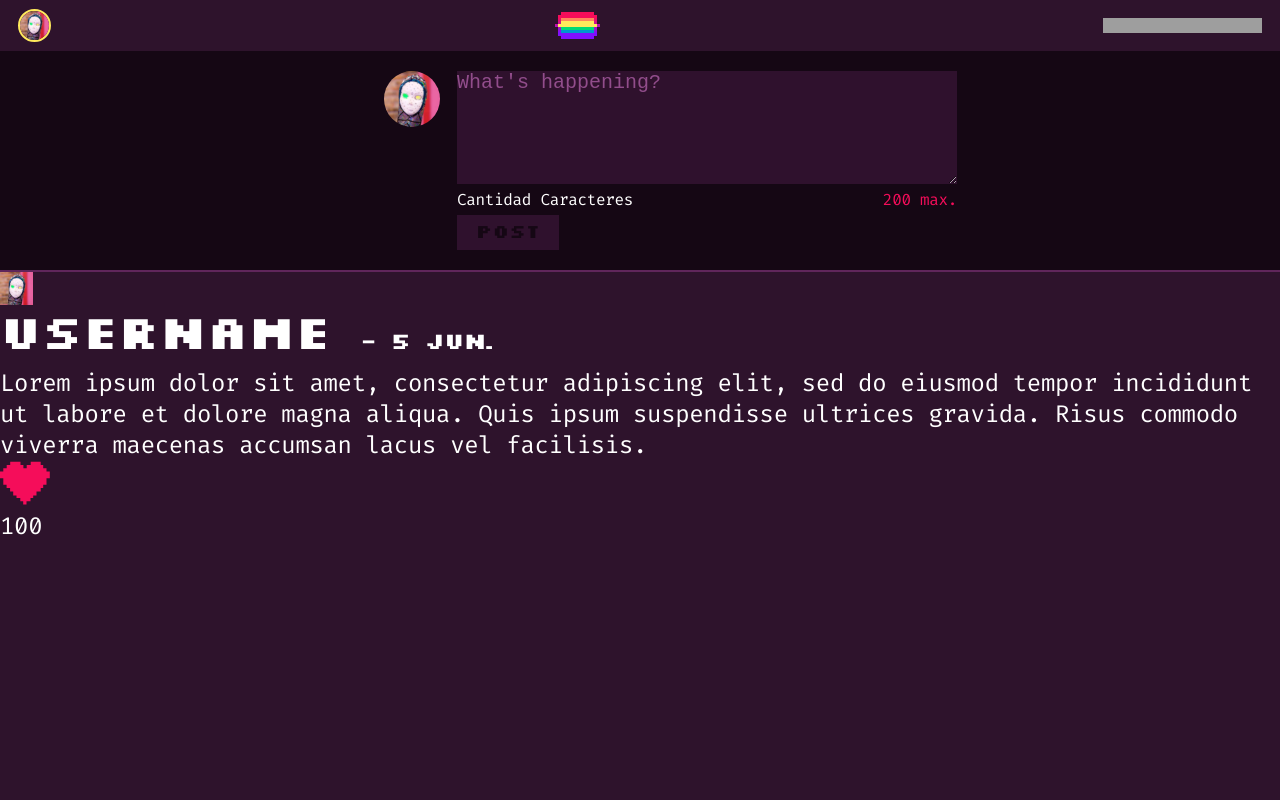
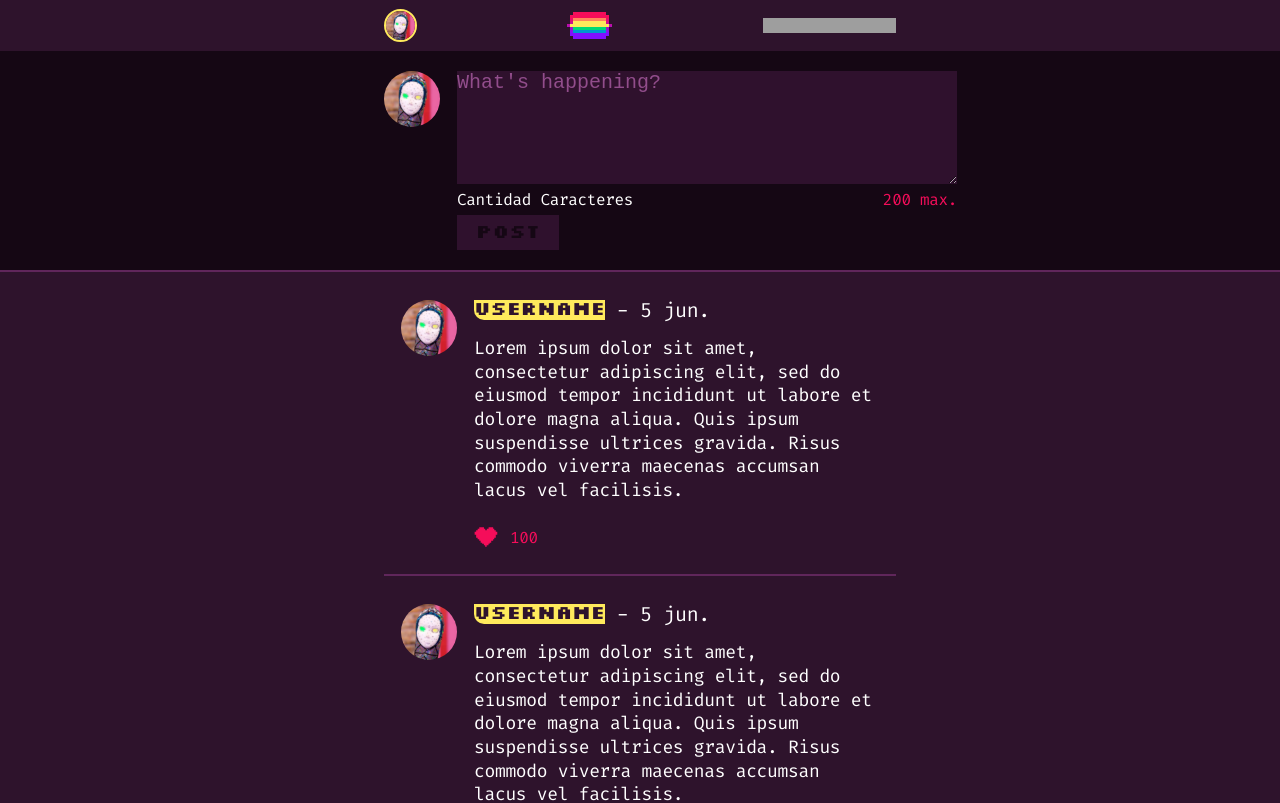
Before and after one commit to carito2/Devs_United, a React (Create React App) app: page / in a window 1280 px wide. Shown: the top 803 px of the page. Built offline with nearby package versions, Linux system fonts and the light colour scheme; grey boxes are pictures that could not be loaded.

Commit message:
Se realiza css de componente TweetContainer encargado de mostrar tweet

```diff
--- a/src/components/TweetContainer.jsx
+++ b/src/components/TweetContainer.jsx
@@ -5,9 +5,12 @@ import logoLike from "../resources/images/logoLike.svg"
 function TweetContainer() {
     return(
         <div className="tweetContainer">
-            <img src={profilePicture} alt="Foto del perfil de usuario" />
+            <img src={profilePicture} alt="Foto del perfil de usuario" className="profilePicture"/>
             <div className="tweetBox">
-                <h1 className="usernameTitle">Username <span className="tweetDate">- 5 jun.</span></h1>
+                <div className="headerBox">
+                    <h1 className="usernameTitle">Username</h1>
+                    <p className="tweetDate"> - 5 jun.</p>
+                </div>
                 <p className="tweetContent">Lorem ipsum dolor sit amet, consectetur adipiscing elit, sed do eiusmod tempor incididunt ut labore et dolore magna aliqua. Quis ipsum suspendisse ultrices gravida. Risus commodo viverra maecenas accumsan lacus vel facilisis.</p>
                 <div className="likeBox">
                     <img src={logoLike} alt="Corazón de like" className="logoLike"/>
--- a/src/pages/FeedPage.jsx
+++ b/src/pages/FeedPage.jsx
@@ -25,6 +25,8 @@ function FeedPage() {
             </form>
             <article>
                 <TweetContainer />
+                <TweetContainer />
+                <TweetContainer />
             </article>
         </section>
     )
--- a/src/styles/App.css
+++ b/src/styles/App.css
@@ -16,7 +16,6 @@
 
 .App {
   background-color: #2E132C;
-  height: 100vh;
   width: 100vw;
 }
 
@@ -156,10 +155,9 @@ section.feedPage{
 section.feedPage header.headerFeedPage {
   align-items: center;
   display: flex;
-  flex-direction: row;
   justify-content: space-between;
-  margin: 0px 30%;
-  padding: 9px 18px;
+  padding: 0px 30%;
+  margin: 9px 0px;
   width: 100%;
 }
 
@@ -177,7 +175,7 @@ header.headerFeedPage img.logoSmall{
 
 header.headerFeedPage img.titleDevsUnited{
   height: 15px;
-  width: 159px;
+  width: 26%;
 }
 
 section.feedPage form.formBox{
@@ -188,7 +186,7 @@ section.feedPage form.formBox{
   width: 100%;
 }
 
-form.formBox img.profilePicture{
+img.profilePicture{
   border-radius: 50px;
   height: 56px;
   width: 56px;
@@ -236,3 +234,62 @@ p.characters{
 p.maxCharacters{
   color: #F50D5A;
 }
+
+/* Tweet Container */
+div.tweetContainer {
+  border-bottom: 2px solid #60265B;
+  display: flex;
+  margin: 28px 30%;
+  overflow-y: scroll;
+  padding: 0 17px;
+}
+
+div.tweetContainer div.tweetBox {
+  padding-left: 17px;
+}
+
+div.tweetBox div.headerBox{
+  display: flex;
+  margin-bottom: 17px;
+}
+
+div.headerBox h1.usernameTitle{
+  background-color: #FFEA5C;
+  border-bottom-left-radius: 10px;
+  color: #2E132C;
+  font-size: 20px;
+  line-height: 20px;
+}
+
+div.headerBox p.tweetDate{
+  font-family: "Fira Code", monospace;
+  font-size: 20px;
+  line-height: 20px;
+  margin-left: 12px;
+}
+
+div.tweetBox p.tweetContent{
+  font-family: "Fira Code", monospace;
+  font-size: 18px;
+  letter-spacing: -0.333333px;
+  line-height: 23.62px;
+  margin-bottom: 25px;
+}
+
+div.tweetBox div.likeBox{
+  display: flex;
+  margin-bottom: 26px;
+}
+
+div.likeBox img.logoLike{
+  cursor: pointer;
+  height: 20px;
+  margin-right: 12px;
+  width: 24px;
+}
+
+div.likeBox p.numberOfLikes{
+  color: #F50D5A;
+  font-size: 16px;
+  line-height: 21px;
+}
```
